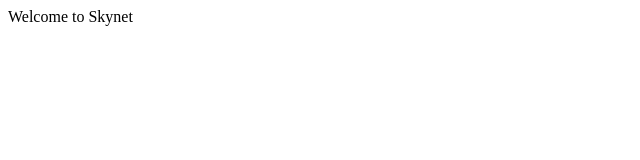
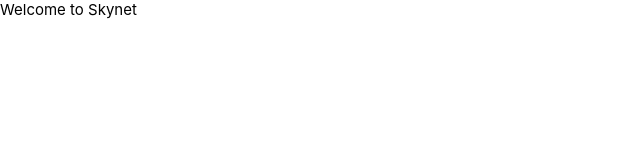
Before and after one commit to chrisbrinkmann/skynet, a React (Create React App) app in the folder client/: page / in a window 1280 px wide. Shown: the top 160 px of the page, without its empty margins (0-640 px from the left). Built offline with nearby package versions, Linux system fonts and the light colour scheme.

Commit message:
Update styles folder to introduce files for global variable names
Fix typos in _global.styles.scss

```diff
--- a/client/public/index.html
+++ b/client/public/index.html
@@ -11,7 +11,7 @@
     />
     <link rel="apple-touch-icon" href="logo192.png" />
     <link rel="manifest" href="%PUBLIC_URL%/manifest.json" />
-
+    <link href="https://fonts.googleapis.com/css?family=Raleway|Roboto&display=swap" rel="stylesheet">
     <title>Skynet | A social App to Take Over the World</title>
   </head>
   <body>
--- a/client/src/index.js
+++ b/client/src/index.js
@@ -1,6 +1,6 @@
 import React from 'react';
 import ReactDOM from 'react-dom';
-
+import './styles/styles.scss';
 import App from './routers/App';
 import * as serviceWorker from './serviceWorker';
 
--- /dev/null
+++ b/client/src/styles/_global.styles.scss
@@ -0,0 +1,52 @@
+// GLOBAL COLOR VARIABLES
+$primary-color: black;
+$primary-color-light: lighten(black, 15%);
+$primary-color-dark: darken(black, 15%);
+
+$secondary-color: white;
+$secondary-color-light: lighten(white, 15%);
+$secondary-color-dark: darken(white, 15%);
+
+$tertiary-color: grey;
+$tertiary-color-light: lighten(grey, 15%);
+$tertiary-color-dark: darken(grey, 15%);
+
+$black: #000000;
+$white: #FFFFFF;
+$grey: #808080;
+$lightgrey: #D3D3D3;
+
+// GLOBAL FONT VARIABLES
+$primary-font: -apple-system, BlinkMacSystemFont, Segoe UI, Roboto, Oxygen,
+Ubuntu, Cantarell, Fira Sans, Droid Sans, Helvetica Neue, sans-serif;
+$secondary-font: 'Raleway', 'Arial', sans-serif;
+$other-font: 'Roboto', 'Arial', sans-serif;
+
+
+// GLOBAL RESET VALUES
+html {
+  font-size: 62.5%;    // 1rem = 10px
+  box-sizing: border-box;
+}
+
+*, *:before, *:after {
+  box-sizing: inherit;
+}
+
+body {
+  margin: 0;
+  font-family: $primary-font;
+  font-size: 1.5rem;
+}
+
+a {
+  text-decoration: none;
+}
+
+button {
+  cursor: pointer;
+
+  &:disabled {
+    cursor: default;
+  }
+};
--- /dev/null
+++ b/client/src/styles/styles.scss
@@ -0,0 +1 @@
+@import './global.styles';
```
